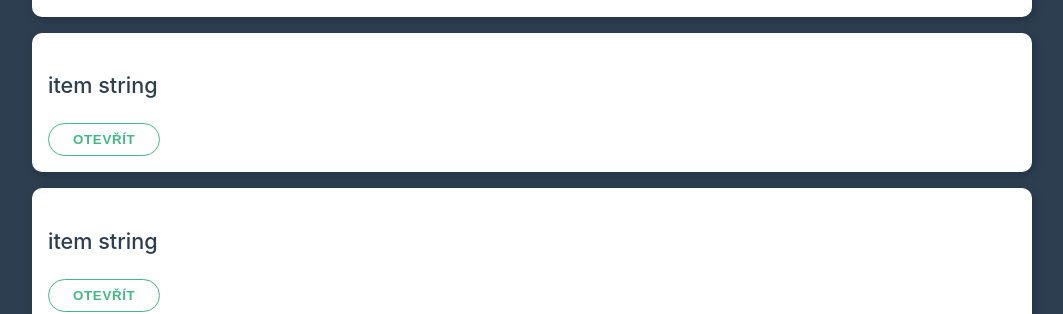
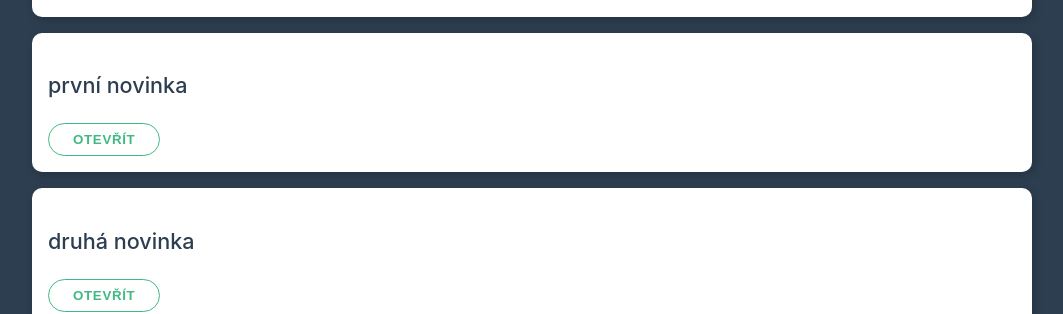
Before and after one commit to kofranek/vue3-sandbox, a Vue app in the folder 06-vue-components/: page / in a window 1280 px wide. Shown: the part 127-441 px from the top of the page, without its empty margins (108-1171 px from the left). Built offline with nearby package versions, Linux system fonts and the light colour scheme.

Commit message:
modul6-05 - předáváme parametr do komponenty

```diff
--- a/06-vue-components/src/App.vue
+++ b/06-vue-components/src/App.vue
@@ -3,8 +3,11 @@
     <div class="card">
       <h2>Aktuální novinky {{ now }}</h2>
     </div>
-    <app-news></app-news>
-    <AppNews/>
+    <app-news
+      v-for="item in news"
+      :key='item'
+      :title = "item"
+    />
   </div>
 </template>
 
@@ -19,6 +22,7 @@
   },
   data () {
     return {
+      titul: 'titulek',
       now: new Date().toLocaleDateString(),
       news: ['první novinka', 'druhá novinka'],
       isOpen: false
--- a/06-vue-components/src/AppNews.vue
+++ b/06-vue-components/src/AppNews.vue
@@ -1,6 +1,6 @@
 <template>
   <div class="card">
-    <h3>{{ item }}</h3>
+    <h3>{{ title }}</h3>
     <button class="btn" @click="isOpen = !isOpen">Otevřít</button>
     <p v-if="isOpen">
       Lorem ipsum dolor sit amet consectetur adipisicing elit. Deleniti numquam,
@@ -11,10 +11,10 @@
 
 <script>
 export default {
+  props: ['title'],
   data () {
     return {
-      isOpen: false,
-      item: 'item string'
+      isOpen: false
     }
   }
 }
```
